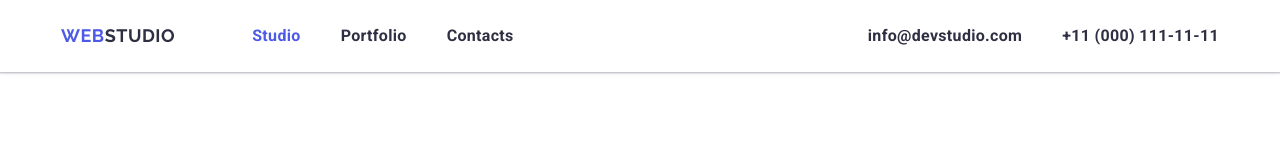
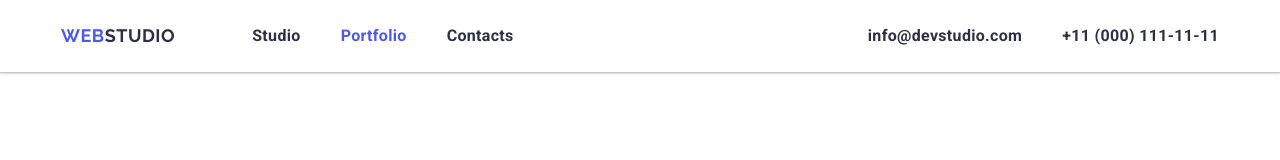
Before and after one commit to SerhiiKuhai/goit-markup-hw-03, a plain HTML site: page portfolio.html in a window 1280 px wide. Shown: the top 160 px of the page. Drawn offline with nearby package versions, Linux system fonts and the light colour scheme.

Commit message:
correct1
header

```diff
--- a/portfolio.html
+++ b/portfolio.html
@@ -29,8 +29,8 @@
 						Studio
 					</a>
 					<ul class="list site-nav">
-						<li><a class="header-link link current" href="./index.html">Studio</a></li>
-						<li><a class="header-link link" href="./portfolio.html">Portfolio</a></li>
+						<li><a class="header-link link" href="./index.html">Studio</a></li>
+						<li><a class="header-link link current" href="./portfolio.html">Portfolio</a></li>
 						<li><a class="header-link link" href="./index.html">Contacts</a></li>
 					</ul>
 				</nav>
```
